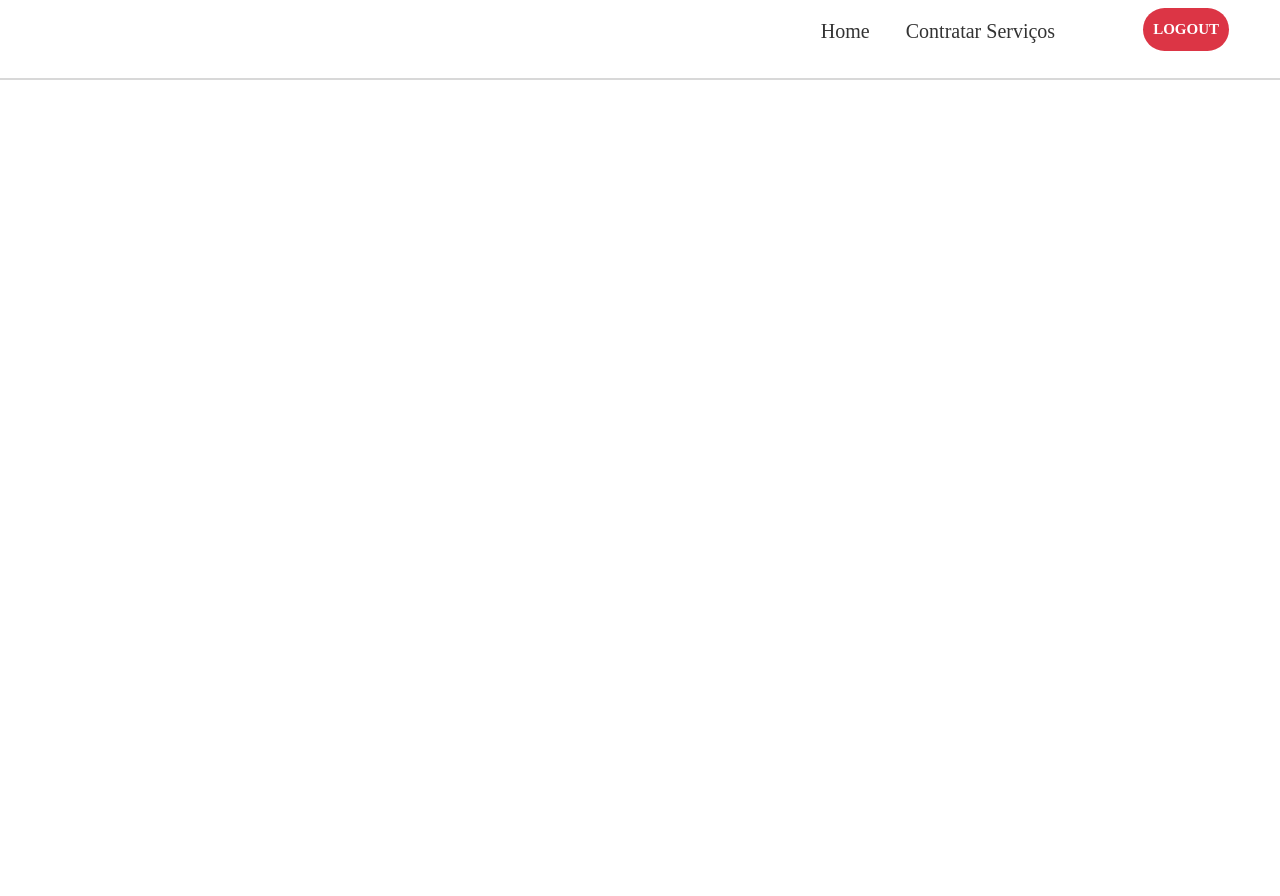
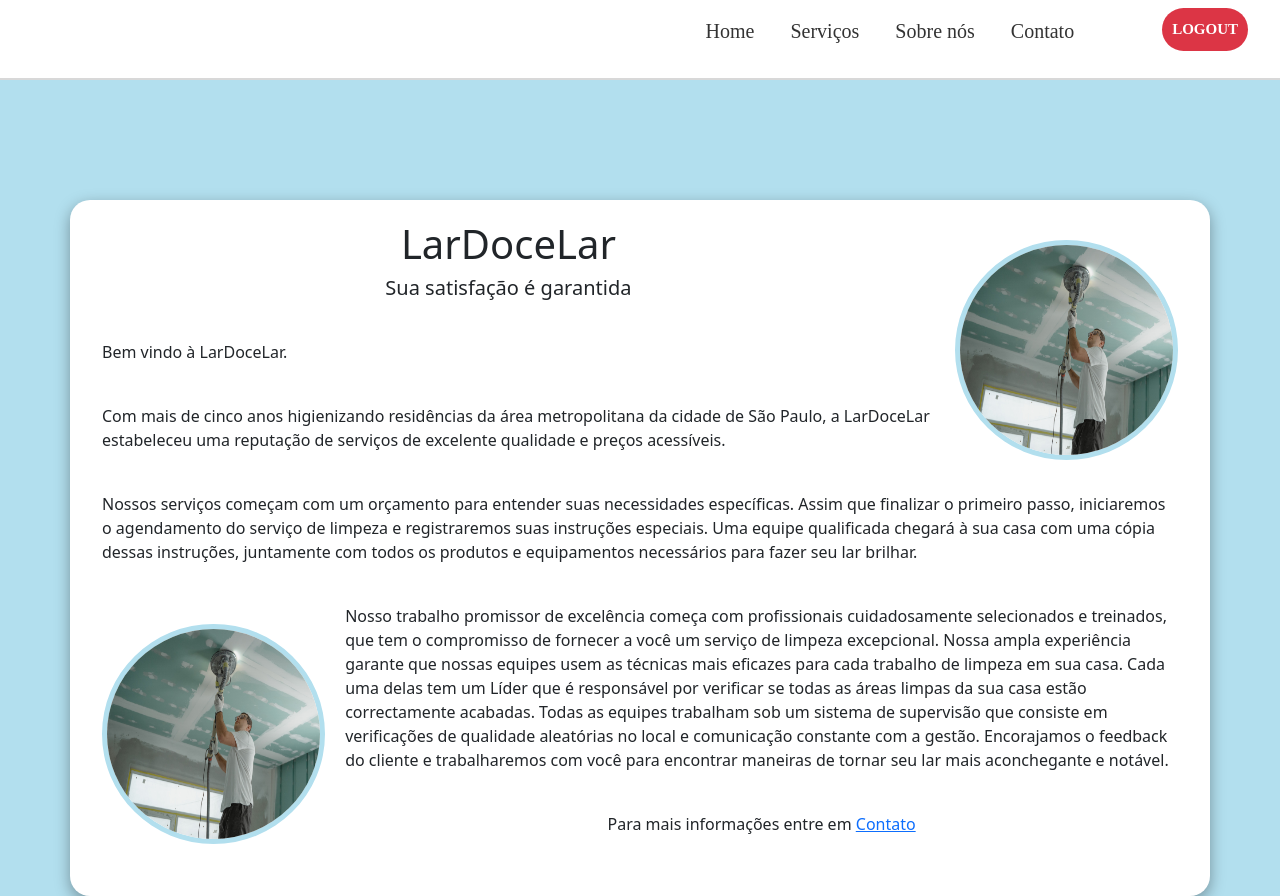
Before and after one commit to 1rafahub/ProjetoUni9-3-Semestre-, a Flask app: page /home in a window 1280 px wide. Before the commit the page ends 80 px from the top, so only its background shows below. Run offline with Flask 2, Linux system fonts and the light colour scheme; data that the repository does not hold is empty; some libraries are stand-ins or nearby versions.

Commit message:
Adicionado estilização pagina gome

```diff
--- /dev/null
+++ b/static/css/default.css
@@ -0,0 +1,3 @@
+body {
+    background-color: #B2DFEE;
+}
--- /dev/null
+++ b/static/css/home.css
@@ -0,0 +1,70 @@
+.corpo{
+    padding-top: 20px;
+    padding-bottom: 20px;
+    box-shadow: rgba(0, 0, 0, 0.35) 0px 5px 15px;
+    border-radius: 20px;
+    background-color: white;
+    min-height: 650px;
+    height: auto;
+    margin-top: 80px;
+
+}
+
+.corpo h1{
+
+    text-align: center;
+}
+
+.corpo h5{
+    text-align: center;
+    margin-bottom: 40px;
+}
+
+.corpo p{
+    margin: 20px;
+    padding-bottom: 20px;
+}
+
+.circle-home{
+    z-index: -1;
+    position: absolute;
+    border-radius: 50%;
+    background-color: white;
+    min-height: 220px;
+    height: auto;
+    min-width: 250px;
+    width: auto;
+    margin-left: 150px;
+
+}
+
+.img-home{
+    /* margin-top: 10px; */
+    border-radius: 50%;
+    margin: 20px;
+    width: 20%;
+    /* width: auto; */
+    height: 220px;
+    float: right;
+    text-align: center;
+    /* display: flex; */
+}
+
+.img-home-2{
+    border-radius: 50%;
+    margin: 20px;
+    width: 20%;
+    height: 220px;
+    float: left;
+    text-align: center;
+    padding-bottom: 10px;
+
+}
+
+.img-work {
+    border: 5px solid #B2DFEE;
+    width: 100%;
+    height: 220px;
+    border-radius: 50%;
+
+}
--- a/static/css/navbar.css
+++ b/static/css/navbar.css
@@ -48,14 +48,14 @@ margin-right: 20px;
 }
 
 .nav-item a:hover{
-    color:#23c7ff;
+    color:#B2DFEE;
     text-decoration: underline solid;
     text-underline-offset: 10px;
     text-decoration-thickness: 5px;
 }
 
 .nav-item a:hover{
-    color:#23c7ff;
+    color:#B2DFEE;
     text-decoration: underline solid;
     text-underline-offset: 10px;
     text-decoration-thickness: 5px;
--- a/templates/contratar_servicos/contratar_servicos.html
+++ b/templates/contratar_servicos/contratar_servicos.html
@@ -1 +1,5 @@
-<h4>{{servicos}}</h4>
+{% extends './master_layout/defaut.html' %}
+
+{% block body%}
+<h4 style="margin-top:150px;">{{servicos}}</h4>
+{% endblock %}
--- a/templates/home/home.html
+++ b/templates/home/home.html
@@ -1,14 +1,67 @@
 {% extends './master_layout/defaut.html' %}
+<!-- <link rel="stylesheet" href="../../static/css/home.css"> -->
+{% block body %}
+
+<!-- <div class="circle-home">        <img class="img-work" src="../../static/img/home-img.jpg" alt="">
+</div> -->
 
 
-
-{% block body %}
-
-{% for dados in dados%}
-{{dados['name']}} | {{dados['id_user_type']}} | {{dados['email']}}<br>
-{% endfor %}
+<div class="container corpo">
+    <div class="img-home">
+        <img class="img-work" src="../../static/img/home-img.jpg" alt="">
+    </div>
 
 
+    <h1>LarDoceLar</h1>
+    <h5>Sua satisfação é garantida</h5>
+
+    <p>Bem vindo à LarDoceLar.</p>
+
+    <p>
+        Com mais de cinco anos higienizando resid&ecirc;ncias
+        da &aacute;rea metropolitana da cidade de S&atilde;o
+        Paulo, a LarDoceLar estabeleceu uma
+        reputa&ccedil;&atilde;o de servi&ccedil;os de excelente
+        qualidade e pre&ccedil;os acess&iacute;veis.
+    </p>
+
+    <p>
+        Nossos servi&ccedil;os come&ccedil;am com um
+        or&ccedil;amento para entender suas necessidades
+        espec&iacute;ficas. Assim que finalizar o primeiro passo,
+        iniciaremos o agendamento do servi&ccedil;o de limpeza e
+        registraremos suas instru&ccedil;&otilde;es especiais.
+        Uma equipe qualificada chegar&aacute; &agrave; sua casa
+        com uma c&oacute;pia dessas instru&ccedil;&otilde;es,
+        juntamente com todos os produtos e equipamentos
+        necess&aacute;rios para fazer seu lar brilhar.
+    </p>
+    <div class=" img-home-2">
+        <img class="img-work" src="../../static/img/home-img.jpg" alt="">
+    </div>
+    <p>
+        Nosso trabalho promissor de excel&ecirc;ncia
+        come&ccedil;a com profissionais cuidadosamente
+        selecionados e treinados, que tem o compromisso de
+        fornecer a voc&ecirc; um servi&ccedil;o de limpeza
+        excepcional. Nossa ampla experi&ecirc;ncia garante que
+        nossas equipes usem as t&eacute;cnicas mais eficazes
+        para cada trabalho de limpeza em sua casa. Cada uma
+        delas tem um L&iacute;der que &eacute;
+        respons&aacute;vel por verificar se todas as
+        &aacute;reas limpas da sua casa est&atilde;o
+        correctamente acabadas. Todas as equipes trabalham sob
+        um sistema de supervis&atilde;o que consiste em
+        verifica&ccedil;&otilde;es de qualidade
+        aleat&oacute;rias no local e comunica&ccedil;&atilde;o
+        constante com a gest&atilde;o. Encorajamos o feedback do
+        cliente e trabalharemos com voc&ecirc; para encontrar
+        maneiras de tornar seu lar mais aconchegante e
+        not&aacute;vel.
+    </p>
+
+    <p style="text-align: center;">Para mais informações entre em <a href="">Contato</a></p>
+
+</div>
+
 {% endblock %}
-
-{% block script %}{% endblock %}
--- a/templates/master_layout/defaut.html
+++ b/templates/master_layout/defaut.html
@@ -6,10 +6,19 @@
     <meta name="viewport" content="width=device-width, initial-scale=1.0">
     <title>Document</title>
 
+    <!-- BOOTSTRAP CSS CDN -->
+    <link href="https://cdn.jsdelivr.net/npm/bootstrap@5.2.0/dist/css/bootstrap.min.css" rel="stylesheet" integrity="sha384-gH2yIJqKdNHPEq0n4Mqa/HGKIhSkIHeL5AyhkYV8i59U5AR6csBvApHHNl/vI1Bx" crossorigin="anonymous">
 
-    <link rel="stylesheet" href="../../static/css/bootstrap.min.css">
-    <link rel="stylesheet" href="../home/home.css">
+    <!-- FONT-AWESOME ICONS -->
+<link rel="stylesheet" href="https://cdnjs.cloudflare.com/ajax/libs/font-awesome/6.2.0/css/all.min.css" integrity="sha512-xh6O/CkQoPOWDdYTDqeRdPCVd1SpvCA9XXcUnZS2FmJNp1coAFzvtCN9BmamE+4aHK8yyUHUSCcJHgXloTyT2A==" crossorigin="anonymous" referrerpolicy="no-referrer" />
+
+    <!--BOOTSTRAP ICONS -->
+<link rel="stylesheet" href="https://cdn.jsdelivr.net/npm/bootstrap-icons@1.9.1/font/bootstrap-icons.css">
+
+    <!-- <link rel="stylesheet" href="../../static/css/bootstrap.min.css"> -->
+    <link rel="stylesheet" href="../../static/css/default.css">
     <link rel="stylesheet" href="../../static/css/navbar.css">
+    <link rel="stylesheet" href="../../static/css/home.css">
 </head>
 <body>
     <header  class="sticky-top jss5">
@@ -28,13 +37,21 @@
                 <div class="nav-lista collapse navbar-collapse justify-content-end" id="navbarSupportedContent">
                     <ul class="navbar-nav" style="color:black;">
 
-                      <li class="nav-item nav-route" >
-                          <a class="nav-link" href="/home"><p > Home</p></a>
-                      </li>
+                        <li class="nav-item nav-route" >
+                            <a class="nav-link" href="/home"><p > Home</p></a>
+                        </li>
 
-                      <li class="nav-item nav-route" >
-                      <a class="nav-link" href="/contratarservicos"><p > Contratar Serviços</p></a>
-                      </li>
+                        <li class="nav-item nav-route" >
+                                <a class="nav-link" href="/contratarservicos"><p > Serviços</p></a>
+                        </li>
+
+                        <li class="nav-item nav-route" >
+                            <a class="nav-link" href="/contratarservicos"><p > Sobre nós</p></a>
+                        </li>
+
+                        <li class="nav-item nav-route" >
+                            <a class="nav-link" href="/contratarservicos"><p > Contato</p></a>
+                        </li>
 
 
 
@@ -51,12 +68,19 @@
             </div>
         </nav>
       </header>
-    <div style="padding-top: 120px;">
+    <div class="content-default" style="padding-top: 120px;">
     {% block body %}{% endblock%}
     </div>
 
+    <script src="https://code.jquery.com/jquery-3.6.0.min.js" integrity="sha256-/xUj+3OJU5yExlq6GSYGSHk7tPXikynS7ogEvDej/m4=" crossorigin="anonymous"></script>
 
-<script src="../../static/script/bootstrap.min.js"></script>
+
+    <!----------------------------------- BOOTSTRAP/JQUERY ----------------------------------->
+    <!-- <script src="../static/script/bootstrap.min.js"></script> -->
+    <script src="https://cdn.jsdelivr.net/npm/bootstrap@5.0.2/dist/js/bootstrap.bundle.min.js" integrity="sha384-MrcW6ZMFYlzcLA8Nl+NtUVF0sA7MsXsP1UyJoMp4YLEuNSfAP+JcXn/tWtIaxVXM" crossorigin="anonymous"></script>
+    <script src="https://cdn.jsdelivr.net/npm/popper.js@1.12.9/dist/umd/popper.min.js" integrity="sha384-ApNbgh9B+Y1QKtv3Rn7W3mgPxhU9K/ScQsAP7hUibX39j7fakFPskvXusvfa0b4Q" crossorigin="anonymous"></script>
+    <script src="https://cdn.jsdelivr.net/npm/bootstrap@4.0.0/dist/js/bootstrap.min.js" integrity="sha384-JZR6Spejh4U02d8jOt6vLEHfe/JQGiRRSQQxSfFWpi1MquVdAyjUar5+76PVCmYl" crossorigin="anonymous"></script>
+<!-- <script src="../../static/script/bootstrap.min.js"></script> -->
 {% block script %}{% endblock %}
 </body>
 </html>
```
Also changed, not shown: static/img/home-img.jpg (added), templates/home/home.css (deleted).
